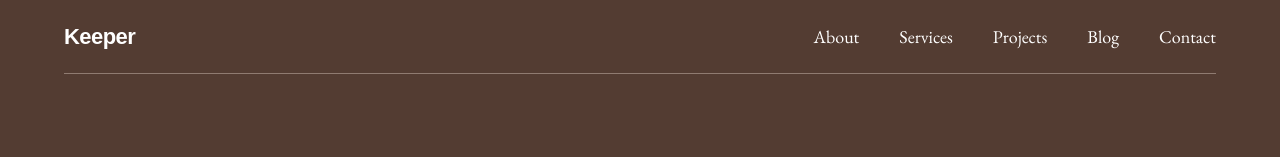
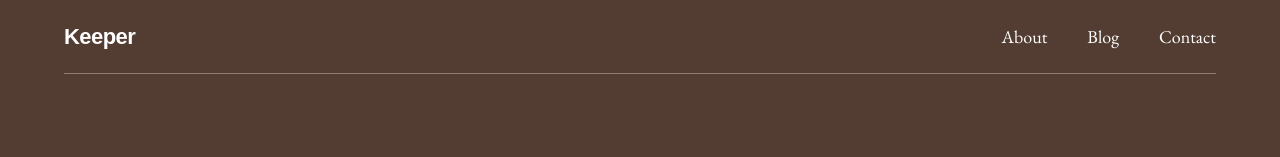
Before and after one commit to jesusrobot0/blog, a Next.js app: page /contact in a window 1280 px wide. Shown: the top 157 px of the page. Built offline with nearby package versions, Linux system fonts and the light colour scheme; a web font is replaced by a local one.

Commit message:
Removes until further notice the links to the services and projects pages from navigation

```diff
--- a/src/components/user-links/UserLinks.tsx
+++ b/src/components/user-links/UserLinks.tsx
@@ -4,8 +4,8 @@ import { SocialLinks } from "..";
 
 const userLinks = [
   { text: "About", path: "/about" },
-  { text: "Services", path: "/services" },
-  { text: "Projects", path: "/projects" },
+  // { text: "Services", path: "/services" },
+  // { text: "Projects", path: "/projects" },
   { text: "Blog", path: "/blog" },
   { text: "Contact", path: "/contact" },
 ];
```
